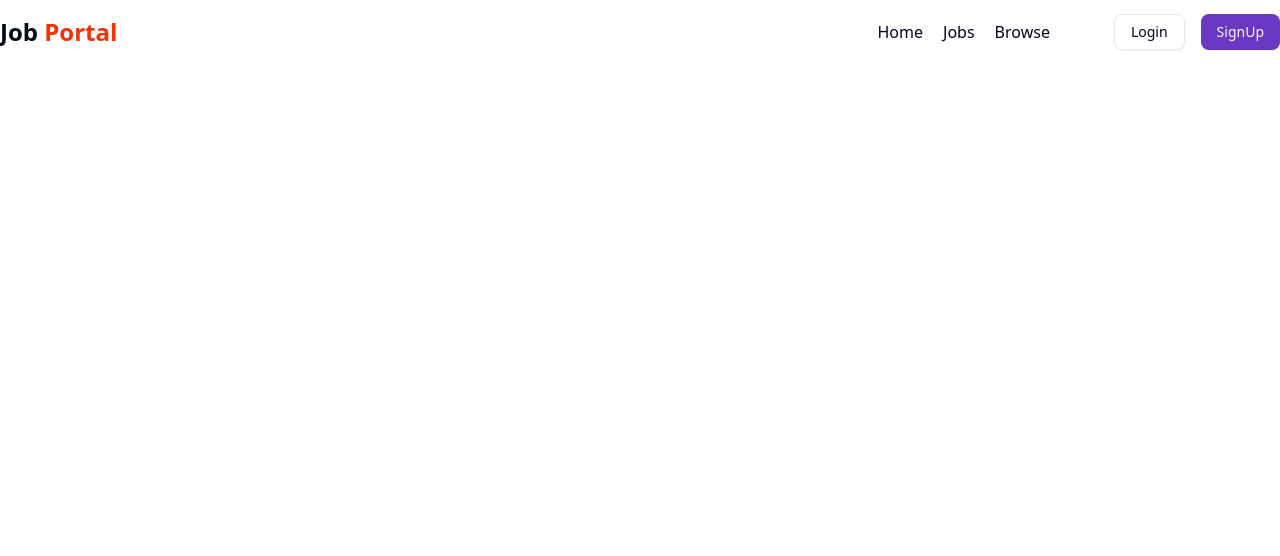
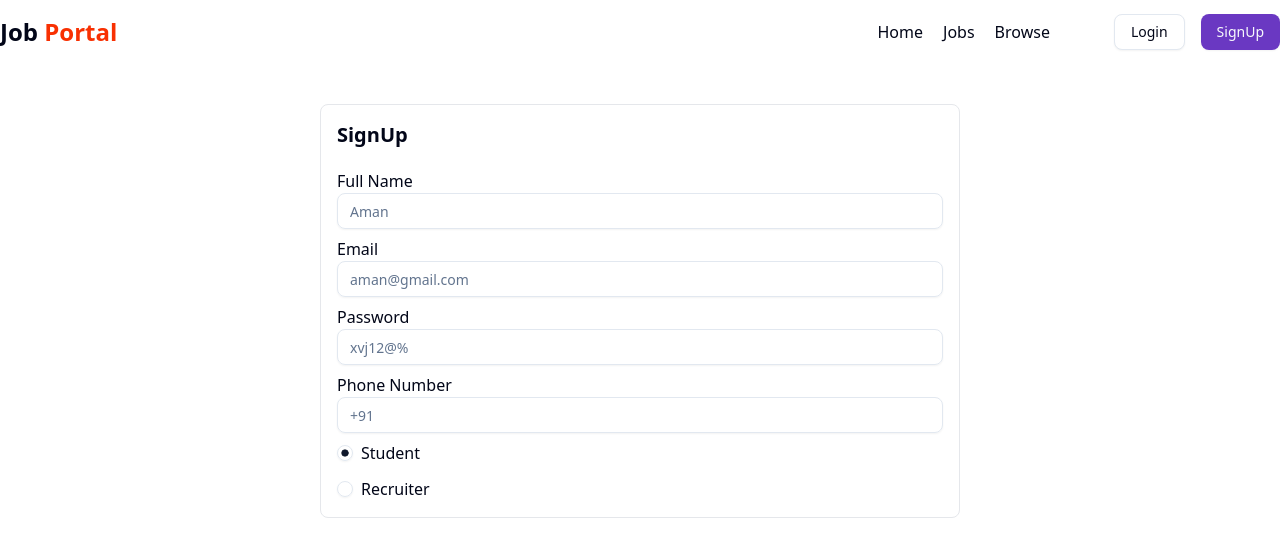
Before and after one commit to aman-singh78/jobPortal-frontend, a React (Vite) app: page /signup in a window 1280 px wide. Shown: the top 556 px of the page. Built offline with nearby package versions, Linux system fonts and the light colour scheme.

Commit message:
creating SignUp Page

```diff
--- a/package.json
+++ b/package.json
@@ -11,7 +11,9 @@
   },
   "dependencies": {
     "@radix-ui/react-avatar": "^1.1.10",
+    "@radix-ui/react-label": "^2.1.7",
     "@radix-ui/react-popover": "^1.1.14",
+    "@radix-ui/react-radio-group": "^1.3.7",
     "@radix-ui/react-slot": "^1.2.3",
     "@reduxjs/toolkit": "^2.8.2",
     "@tailwindcss/vite": "^4.1.11",
--- a/src/App.jsx
+++ b/src/App.jsx
@@ -1,14 +1,32 @@
 import { useState } from "react";
-import reactLogo from "./assets/react.svg";
-import viteLogo from "/vite.svg";
+
 import NavBar from "./components/ui/shared/NavBar";
+import { createBrowserRouter, RouterProvider } from "react-router-dom";
+import Login from "./components/ui/auth/login";
+import Signup from "./components/ui/auth/Signup";
+import Home from "./components/ui/Home";
+
+const appRouter = createBrowserRouter([
+  {
+    path: "/",
+    element: <Home />,
+  },
+  {
+    path: "/login",
+    element: <Login />,
+  },
+  {
+    path: "/signup",
+    element: <Signup />,
+  },
+]);
 
 function App() {
   const [count, setCount] = useState(0);
 
   return (
     <>
-      <NavBar />
+      <RouterProvider router={appRouter}></RouterProvider>
     </>
   );
 }
--- /dev/null
+++ b/src/components/ui/Home.jsx
@@ -0,0 +1,12 @@
+import React from "react";
+import NavBar from "./shared/NavBar";
+
+const Home = () => {
+  return (
+    <div>
+      <NavBar />
+    </div>
+  );
+};
+
+export default Home;
--- /dev/null
+++ b/src/components/ui/auth/Login.jsx
@@ -0,0 +1,7 @@
+import React from "react";
+
+const Login = () => {
+  return <div>Login</div>;
+};
+
+export default Login;
--- /dev/null
+++ b/src/components/ui/auth/Signup.jsx
@@ -0,0 +1,48 @@
+import React from "react";
+import NavBar from "../shared/NavBar";
+import { Label } from "@radix-ui/react-label";
+import { Input } from "../input";
+import { RadioGroup, RadioGroupItem } from "../radio-group";
+
+const Signup = () => {
+  return (
+    <div>
+      <NavBar />
+      <div className="flex items-center justify-center max-w-7xl mx-auto">
+        <form className="w-1/2 border border-gray-200 rounded-md p-4 my-10">
+          <h1 className="font-bold text-xl mb-5">SignUp</h1>
+          <div className="my-2">
+            <Label>Full Name</Label>
+            <Input type="text" placeholder="Aman" />
+          </div>
+          <div className="my-2">
+            <Label>Email</Label>
+            <Input type="email" placeholder="aman@gmail.com" />
+          </div>
+          <div className="my-2">
+            <Label>Password</Label>
+            <Input type="password" placeholder="xvj12@%" />
+          </div>
+          <div className="my-2">
+            <Label>Phone Number</Label>
+            <Input type="number" placeholder="+91" />
+          </div>
+          <div className="flex items-center justify-between">
+            <RadioGroup defaultValue="option-one">
+              <div className="flex items-center space-x-2">
+                <RadioGroupItem value="option-one" id="option-one" />
+                <Label htmlFor="option-one">Student</Label>
+              </div>
+              <div className="flex items-center space-x-2">
+                <RadioGroupItem value="option-two" id="option-two" />
+                <Label htmlFor="option-two">Recruiter</Label>
+              </div>
+            </RadioGroup>
+          </div>
+        </form>
+      </div>
+    </div>
+  );
+};
+
+export default Signup;
--- /dev/null
+++ b/src/components/ui/input.jsx
@@ -0,0 +1,24 @@
+import * as React from "react"
+
+import { cn } from "@/lib/utils"
+
+function Input({
+  className,
+  type,
+  ...props
+}) {
+  return (
+    <input
+      type={type}
+      data-slot="input"
+      className={cn(
+        "file:text-foreground placeholder:text-muted-foreground selection:bg-primary selection:text-primary-foreground dark:bg-input/30 border-input flex h-9 w-full min-w-0 rounded-md border bg-transparent px-3 py-1 text-base shadow-xs transition-[color,box-shadow] outline-none file:inline-flex file:h-7 file:border-0 file:bg-transparent file:text-sm file:font-medium disabled:pointer-events-none disabled:cursor-not-allowed disabled:opacity-50 md:text-sm",
+        "focus-visible:border-ring focus-visible:ring-ring/50 focus-visible:ring-[3px]",
+        "aria-invalid:ring-destructive/20 dark:aria-invalid:ring-destructive/40 aria-invalid:border-destructive",
+        className
+      )}
+      {...props} />
+  );
+}
+
+export { Input }
--- /dev/null
+++ b/src/components/ui/label.jsx
@@ -0,0 +1,21 @@
+import * as React from "react"
+import * as LabelPrimitive from "@radix-ui/react-label"
+
+import { cn } from "@/lib/utils"
+
+function Label({
+  className,
+  ...props
+}) {
+  return (
+    <LabelPrimitive.Root
+      data-slot="label"
+      className={cn(
+        "flex items-center gap-2 text-sm leading-none font-medium select-none group-data-[disabled=true]:pointer-events-none group-data-[disabled=true]:opacity-50 peer-disabled:cursor-not-allowed peer-disabled:opacity-50",
+        className
+      )}
+      {...props} />
+  );
+}
+
+export { Label }
--- /dev/null
+++ b/src/components/ui/radio-group.jsx
@@ -0,0 +1,41 @@
+import * as React from "react"
+import * as RadioGroupPrimitive from "@radix-ui/react-radio-group"
+import { CircleIcon } from "lucide-react"
+
+import { cn } from "@/lib/utils"
+
+function RadioGroup({
+  className,
+  ...props
+}) {
+  return (
+    <RadioGroupPrimitive.Root
+      data-slot="radio-group"
+      className={cn("grid gap-3", className)}
+      {...props} />
+  );
+}
+
+function RadioGroupItem({
+  className,
+  ...props
+}) {
+  return (
+    <RadioGroupPrimitive.Item
+      data-slot="radio-group-item"
+      className={cn(
+        "border-input text-primary focus-visible:border-ring focus-visible:ring-ring/50 aria-invalid:ring-destructive/20 dark:aria-invalid:ring-destructive/40 aria-invalid:border-destructive dark:bg-input/30 aspect-square size-4 shrink-0 rounded-full border shadow-xs transition-[color,box-shadow] outline-none focus-visible:ring-[3px] disabled:cursor-not-allowed disabled:opacity-50",
+        className
+      )}
+      {...props}>
+      <RadioGroupPrimitive.Indicator
+        data-slot="radio-group-indicator"
+        className="relative flex items-center justify-center">
+        <CircleIcon
+          className="fill-primary absolute top-1/2 left-1/2 size-2 -translate-x-1/2 -translate-y-1/2" />
+      </RadioGroupPrimitive.Indicator>
+    </RadioGroupPrimitive.Item>
+  );
+}
+
+export { RadioGroup, RadioGroupItem }
--- a/src/components/ui/shared/NavBar.jsx
+++ b/src/components/ui/shared/NavBar.jsx
@@ -28,12 +28,17 @@
           </ul>
           {!user ? (
             <div className="">
+              <Link to={"/login"}>
                 <Button variant="outline" className="mx-4">
                   Login
                 </Button>
+              </Link>
+
+              <Link to={"/signup"}>
                 <Button className="bg-[#6A38C2] hover:bg-[#5b30a6]">
                   SignUp
                 </Button>
+              </Link>
             </div>
           ) : (
             <Popover>
```
Also changed, not shown: 1 other file (tests, documents, lock files or other folders). Lines whose indentation alone changed are shown as unchanged.
